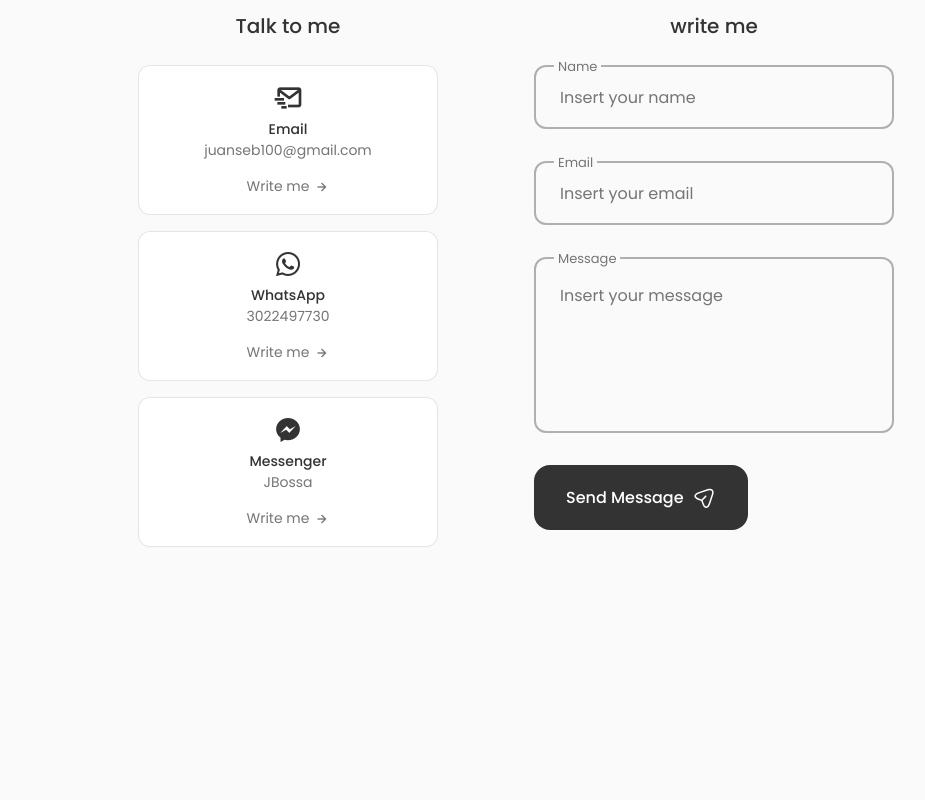
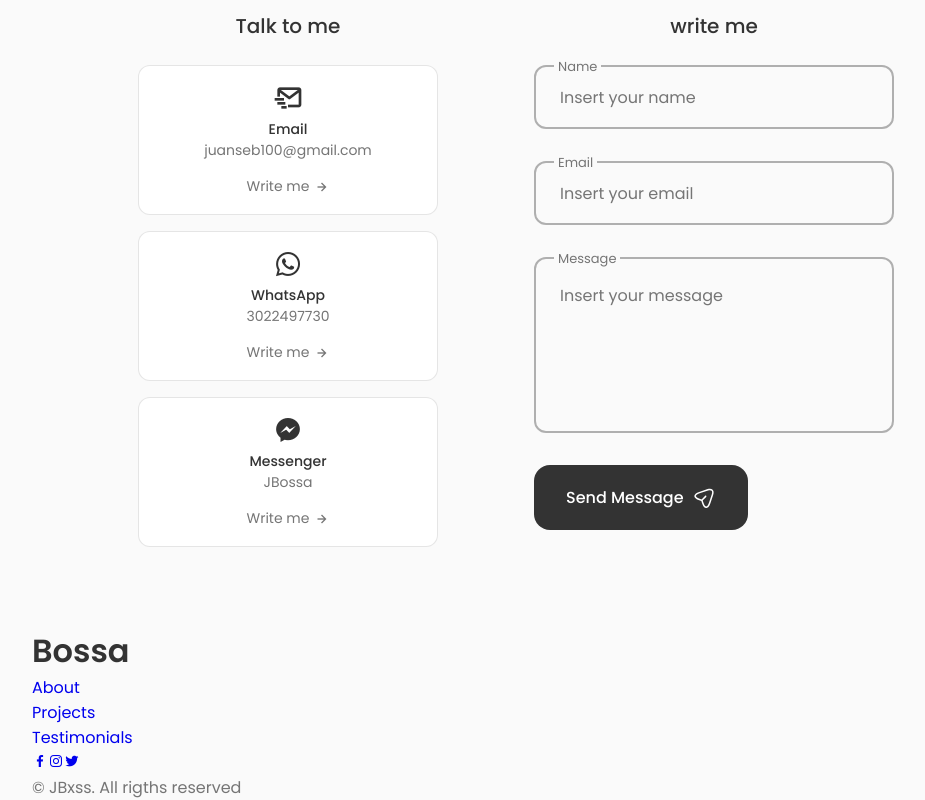
Before and after one commit to JBxss/JBxss.github.io, a React (Create React App) app: page / in a window 1280 px wide. Shown: the part 3169-3969 px from the top of the page, without its empty margins (124-1049 px from the left). Before the commit the page ends 3796 px from the top, so only its background shows below. Built offline with nearby package versions, Linux system fonts and the light colour scheme.

Commit message:
[ADD] estructura del footer

```diff
--- a/src/App.js
+++ b/src/App.js
@@ -7,6 +7,7 @@ import Services from "./components/services/Services";
 import Qualification from "./components/qualification/Qualification";
 import Testimonials from "./components/testimonials/Testimonials";
 import Contact from "./components/contact/Contact";
+import Footer from "./components/footer/Footer";
 
 function App() {
   return (
@@ -20,6 +21,7 @@ function App() {
         <Qualification />
         <Testimonials />
         <Contact />
+        <Footer />
       </main>
     </>
   );
--- /dev/null
+++ b/src/components/footer/Footer.jsx
@@ -0,0 +1,34 @@
+import React from 'react'
+import "./footer.css"
+
+const Footer = () => {
+  return (
+    <footer className="footer">
+        <div className="footer__container container">
+            <h1 className="footer__title">Bossa</h1>
+
+            <ul className="footer__list">
+                <li>
+                    <a href="#about" className="footer__link">About</a>
+                </li>
+                <li>
+                    <a href="#portfolio" className="footer__link">Projects</a>
+                </li>
+                <li>
+                    <a href="#testimonials" className="footer__link">Testimonials</a>
+                </li>
+            </ul>
+
+            <div className="footer__social">
+            <a href="#" className="footer__social-icon" target='_blank'><i class="bx bxl-facebook"></i></a>
+            <a href="#" className="footer__social-icon" target='_blank'><i class="bx bxl-instagram"></i></a>
+            <a href="#" className="footer__social-icon" target='_blank'><i class="bx bxl-twitter"></i></a>
+            </div>
+
+            <span className="footer__copy">&#169; JBxss. All rigths reserved</span>
+        </div>
+    </footer>
+  )
+}
+
+export default Footer
```
Also changed, not shown: src/components/footer/footer.css (added).
